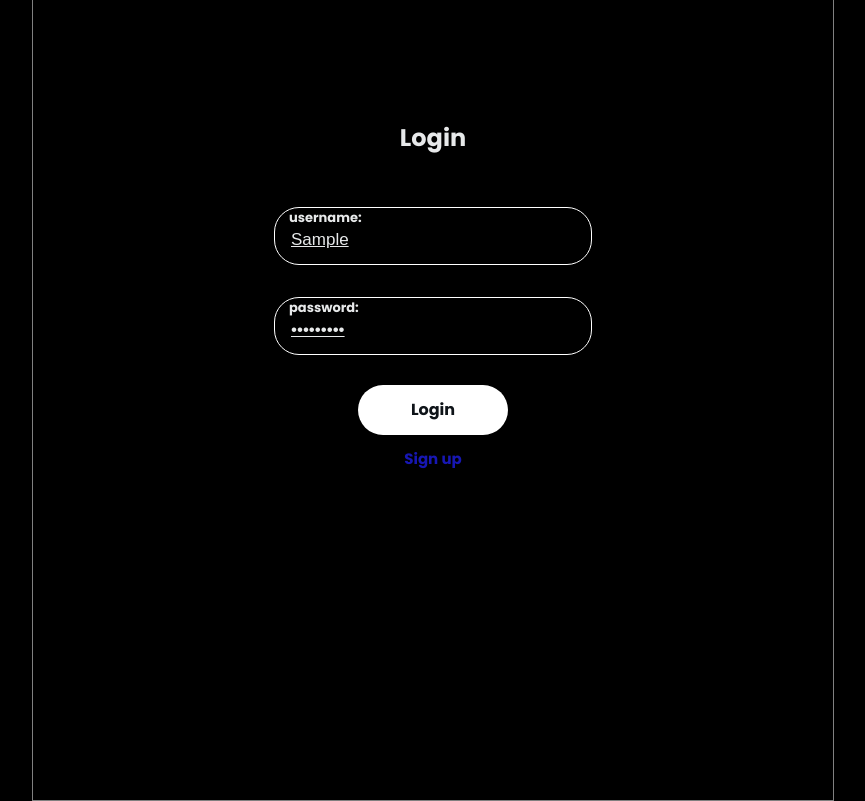
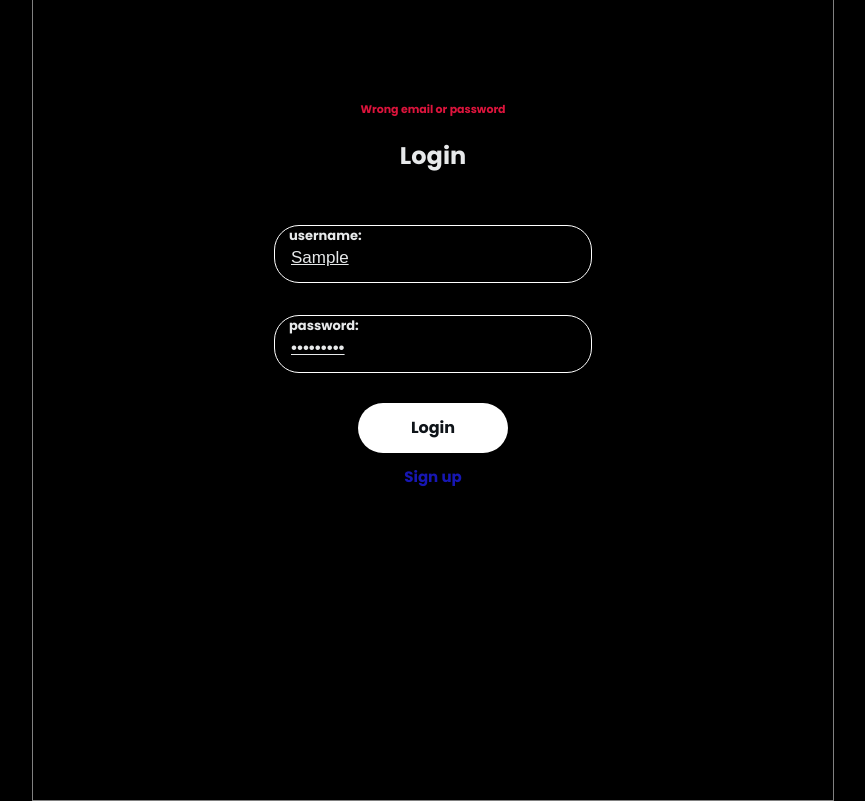
Before and after one commit to rorinuma/webunfortunately, a React (Vite) app in the folder client/: page /login in a window 1280 px wide. Both pictures are taken after typing "Sample", "Sample123" into the empty fields and a click on the button "Login". Shown: the whole page, without its empty margins (207-1072 px from the left). Built offline with nearby package versions, Linux system fonts and the light colour scheme; no server answers.

Commit message:
show error on login page added

```diff
--- a/client/src/App.tsx
+++ b/client/src/App.tsx
@@ -66,7 +66,7 @@ const App = () => {
       </>
       ) : (
         <>
-          <Route path="/login" element={loggedIn ? <Navigate to="/" /> : <Login handleLoginStatus={handleLoginStatus}/>}/>
+          <Route path="/login" element={<Login handleLoginStatus={handleLoginStatus}/>}/>
           <Route path="/signup" element={<SignUp />} />
           <Route path="*" element={<Navigate to="/login" />} />
         </>
--- a/client/src/pages/login/login.css
+++ b/client/src/pages/login/login.css
@@ -18,6 +18,13 @@ h4 {
   width: 800px;
   height: 100%;
   border: 1px solid grey;
+}
+
+.warning {
+  color: #DC143C;
+  text-align: center;
+  font-size: 11px;
+  margin-top: 1px;
 }
 
 .login-container {
--- a/client/src/pages/login/login.tsx
+++ b/client/src/pages/login/login.tsx
@@ -1,7 +1,7 @@
 import "./login.css"
 import FormInput from "../../components/form-input/form-input"
 import { Link, useNavigate } from "react-router-dom"
-import { useRef} from "react"
+import { useEffect, useRef, useState } from "react"
 import axios from "axios"
 
 interface Props {
@@ -14,6 +14,7 @@ const Login = ({handleLoginStatus} : Props) => {
 
   const usernameRef = useRef<HTMLInputElement>(null);
   const passwordRef = useRef<HTMLInputElement>(null);
+  const [ showError, setShowError ] = useState(false)
 
   axios.defaults.withCredentials = true
 
@@ -35,18 +36,29 @@ const Login = ({handleLoginStatus} : Props) => {
       console.log(response)
       if(response.status === 200 && response.statusText === "OK") {
         handleLoginStatus(null)
-        navigate('/')
       }
 
+
     } catch(err) {
-      console.log(err)
+      setShowError(true)
+      console.error(err)
     }
   }
+
+  useEffect(() => {
+    if(showError) {
+      setTimeout(() => {
+        setShowError(false)
+      }, 5000)
+    }
+
+  }, [showError])
 
   return (
     <div className="login-screen">
       <div className="login-center">
         <form className="login-container" onSubmit={handleSubmit}>
+        {showError && <div className="warning">Wrong email or password</div>}
           <div><h2 className="login-header">Login</h2></div>
           <div><FormInput id="username" ref={usernameRef} /></div>
           <div><FormInput id="password" type="password" ref={passwordRef} /></div>
```
